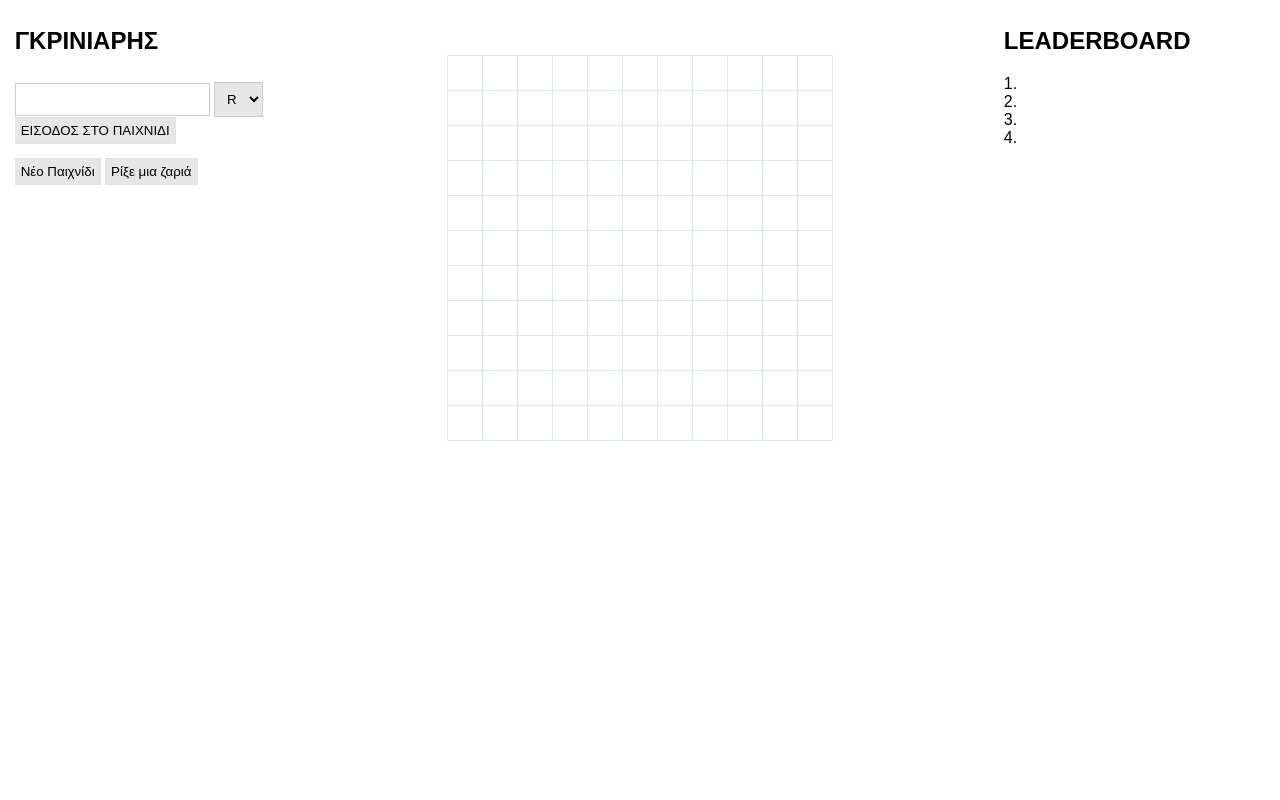
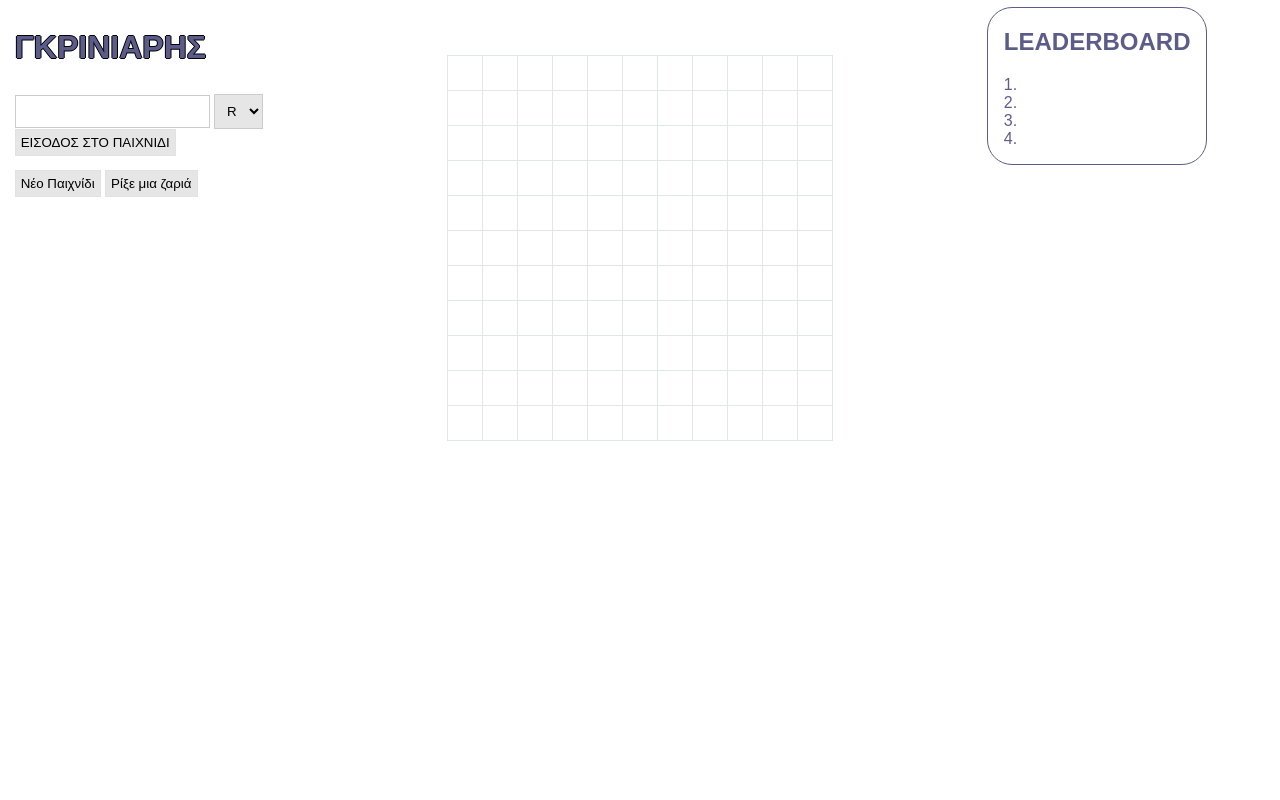
Before and after one commit to iee-ihu-gr-course1941/ADISE23_crybabies, a PHP site: page / in a window 1280 px wide. Run offline with PHP 8.4, Linux system fonts and the light colour scheme.

Commit message:
corrections, cleanup and fixing the look

```diff
--- a/schema.sql
+++ b/schema.sql
@@ -178,13 +178,13 @@ CREATE TABLE IF NOT EXISTS `game_status` (
   `logged` enum('1','2','3','4') DEFAULT NULL
 ) ENGINE=InnoDB DEFAULT CHARSET=utf8mb4 COLLATE=utf8mb4_general_ci;
 
--- Dumping data for table ludo.game_status: ~0 rows (approximately)
+-- Dumping data for table ludo.game_status: ~1 rows (approximately)
 INSERT INTO `game_status` (`status`, `p_turn`, `result_1`, `result_2`, `result_3`, `last_change`, `logged`) VALUES
-	('not active', NULL, NULL, NULL, NULL, '2024-01-06 17:54:40', NULL);
+	('not active', NULL, NULL, NULL, NULL, '2024-01-07 20:31:55', NULL);
 
 -- Dumping structure for procedure ludo.move_piece
 DELIMITER //
-CREATE PROCEDURE `move_piece`(x2 TINYINT, y2 TINYINT, num CHAR, color CHAR, steps CHAR)
+CREATE PROCEDURE `move_piece`(x2 TINYINT, y2 TINYINT, num CHAR, color CHAR, steps TINYINT)
 BEGIN
 	DECLARE x1,y1 TINYINT;
 	SELECT x,y INTO x1,y1 FROM `pawns` WHERE p_color=color AND p_num=num;
--- a/www/css/myludo.css
+++ b/www/css/myludo.css
@@ -12,16 +12,38 @@ html, body {
   .section {
     padding-top: 2%;
     padding-left: 4%;
+    padding-right: 2%;
   }
 
   .section2 {
     padding-top: 10%;
+    padding-left: 2%;
+    padding-right: 2%;
   }
 
   .section3 {
     padding-top: 2%;
     margin-left: auto;
     margin-right: auto;
+  }
+
+  #list {
+    border-radius: 25px;
+    border: 1px solid rgb(92, 92, 138);
+    padding-top: 0%;
+    padding-left: 1em;
+    padding-right: 1em;
+    padding-bottom: 1em;
+  }
+
+  #game_info {
+    font-size: 0.8em;
+    position: relative;
+    margin-top: 5em;
+  }
+
+  #dice_info {
+    margin-top: 0.5em;
   }
 
   #ludo_table td {
@@ -45,10 +67,10 @@ html, body {
   padding-bottom: 2%;
 }
 
-TD.B_square {background-color:rgb(1, 53, 147)}
-TD.R_square {background-color:rgb(180, 0, 0)}
-TD.G_square {background-color:rgb(1, 75, 0)}
-TD.Y_square {background-color:rgb(255, 204, 0)}
+TD.B_square {background-color:rgb(62, 93, 150)}
+TD.R_square {background-color:rgb(176, 74, 74)}
+TD.G_square {background-color:rgb(98, 130, 98)}
+TD.Y_square {background-color:rgb(230, 208, 122)}
 TD.W_square {background-color:white}
 
 TD.S_square {
@@ -82,27 +104,32 @@ TD.S_Y_square {
 }
 
 TD.BG_square {
-    background: linear-gradient(to bottom left, rgb(1, 75, 0) 50%, rgb(1, 53, 147) 50%);
+    background: linear-gradient(to bottom left, rgb(98, 130, 98) 50%, rgb(62, 93, 150) 50%);
 }
 
 TD.GY_square {
-    background: linear-gradient(to bottom right, rgb(1, 75, 0) 50%, rgb(255, 204, 0) 50%);
+    background: linear-gradient(to bottom right, rgb(98, 130, 98) 50%, rgb(230, 208, 122) 50%);
 }
 
 TD.RB_square {
-    background: linear-gradient(to bottom right, rgb(1, 53, 147) 50%, rgb(180, 0, 0) 50%);
+    background: linear-gradient(to bottom right, rgb(62, 93, 150) 50%, rgb(176, 74, 74) 50%);
 }
 
 TD.YR_square {
-    background: linear-gradient(to bottom left, rgb(255, 204, 0) 50%, rgb(180, 0, 0) 50%);
+    background: linear-gradient(to bottom left, rgb(230, 208, 122) 50%, rgb(176, 74, 74) 50%);
 }
 
 TD.RBGY_square {
-    background: conic-gradient(rgb(1, 75, 0) 0deg 45deg, rgb(255, 204, 0) 45deg 135deg, rgb(180, 0, 0) 135deg 225deg, rgb(1, 53, 147) 225deg 315deg, rgb(1, 75, 0) 315deg 360deg);
+    background: conic-gradient(rgb(98, 130, 98) 0deg 45deg, rgb(230, 208, 122) 45deg 135deg, rgb(176, 74, 74) 135deg 225deg, rgb(62, 93, 150) 225deg 315deg, rgb(98, 130, 98) 315deg 360deg);
 }
 
 body {
     font-family: Arial, Helvetica, sans-serif;
+    color: rgb(92, 92, 138);
+}
+
+h1 {
+  text-shadow: -1px 0 black, 0 1px black, 1px 0 black, 0 -1px black;
 }
 
 button, input, select {
--- a/www/index.html
+++ b/www/index.html
@@ -20,7 +20,7 @@
 
   <div class="container">
     <div class="section">
-      <div><h2>ΓΚΡΙΝΙΑΡΗΣ</h2></div>
+      <div><h1>ΓΚΡΙΝΙΑΡΗΣ</h1></div>
 
       <div id='game_initializer'>
         <input id='username'>
@@ -43,15 +43,17 @@
     </div>
 
     <div class="section2">
-      <div id='ludo_board' ></div>
+      <div id='ludo_board'></div>
 
     </div>
     <div class="section3">
-      <div><h2>LEADERBOARD</h2></div>
-      <div id="0_place">1.</div>
-      <div id="1_place">2.</div>
-      <div id="2_place">3.</div>
-      <div id="3_place">4.</div>
+      <div id="list">
+        <div><h2>LEADERBOARD</h2></div>
+        <div id="0_place">1.</div>
+        <div id="1_place">2.</div>
+        <div id="2_place">3.</div>
+        <div id="3_place">4.</div>
+      </div>
     </div>
   </div>
 
--- a/www/js/myludo.js
+++ b/www/js/myludo.js
@@ -9,7 +9,7 @@ var timer=null;
 var green_won = 0;
 var yellow_won = 0;
 var blue_won = 0;
-var red_won = 3;
+var red_won = 0;
 var scoreboard = [];
 const colorMap = {
     'R': 'rgb(180, 0, 0)',
@@ -232,14 +232,6 @@ function throw_dice() {
     dice_output = Math.floor(Math.random() * (6 - 1 + 1)) + 1;
     update_info();
 
-    /*
-    var old_turn = game_status.p_turn;
-    if(dice_output == 6){
-        game_status.p_turn = old_turn;
-        game_status_update();
-    }
-    */
-
     //highlight pawns
     switch (game_status.p_turn){
         case 'G':
@@ -420,12 +412,11 @@ function update_status(data) {
 }
 
 function update_info(){
-    $('#game_info').html("I am Player: <span style='font-weight: bold; color: " + colorMap[me.p_color] + ";'>" + me.p_color +
-    "</span>, my name is <span style='font-weight: bold;'>" + me.username + '</span>' +
-    "<br>Token: <span style='color: DarkSlateBlue;'>" + me.token + "</span>"+
-    '<br>Game state: <span style="color: navy; font-weight: bold;">' + game_status.status + '</span>' + ", " +
-    '<span style="font-weight: bold;color: ' + colorMap[game_status.p_turn] + ';">' + game_status.p_turn + '</span> must play now.');
-
+    $('#game_info').html("I am Player : <span style='font-weight: bold; color: " + colorMap[me.p_color] + ";'>" + me.p_color +
+    "</span><br>My name is : <span style='font-weight: bold;'>" + me.username + '</span>' +
+    "<br>Token : <span style='font-style: italic;'>" + me.token + "</span>"+
+    '<br>Game state : <span style="font-weight: bold;">' + game_status.status + '</span>' + "<br> Player " +
+    '<span style="font-weight: bold;color: ' + colorMap[game_status.p_turn] + ';">' + game_status.p_turn + '</span> must play now!');
 
     $('#dice_info').html("Ζάρι : " + "<span style='font-weight: bold;'>" + dice_output + "</span>");
 
@@ -437,7 +428,7 @@ function update_info(){
 }
 
 function move_result(data){
-    if (data != []){//to pawns epistrefei [] otan vriskei 2 pionia
+    if (data != []){
         try{
             draw_board();
             draw_pawns_by_data(data);   //gia automath emfanish metakinhshs pioniwn
@@ -453,7 +444,7 @@ function move_result(data){
             alert(error);
         }
     }else{
-        window.alert("Ωχ υπάρχουν ήδη 2 πιόνια στο κουτί, ρίξε το ζάρι ξανά ή διάλεξε νεο πιόνι!");
+        window.alert("Ωχ υπάρχουν ήδη 2 πιόνια σ'αυτή τη θέση.. ρίξε ξανά το ζάρι ή κούνησε άλλο πιόνι!");
     }
 }
 
```
Also changed, not shown: lib/gamestat.php (+0 -22 lines).
